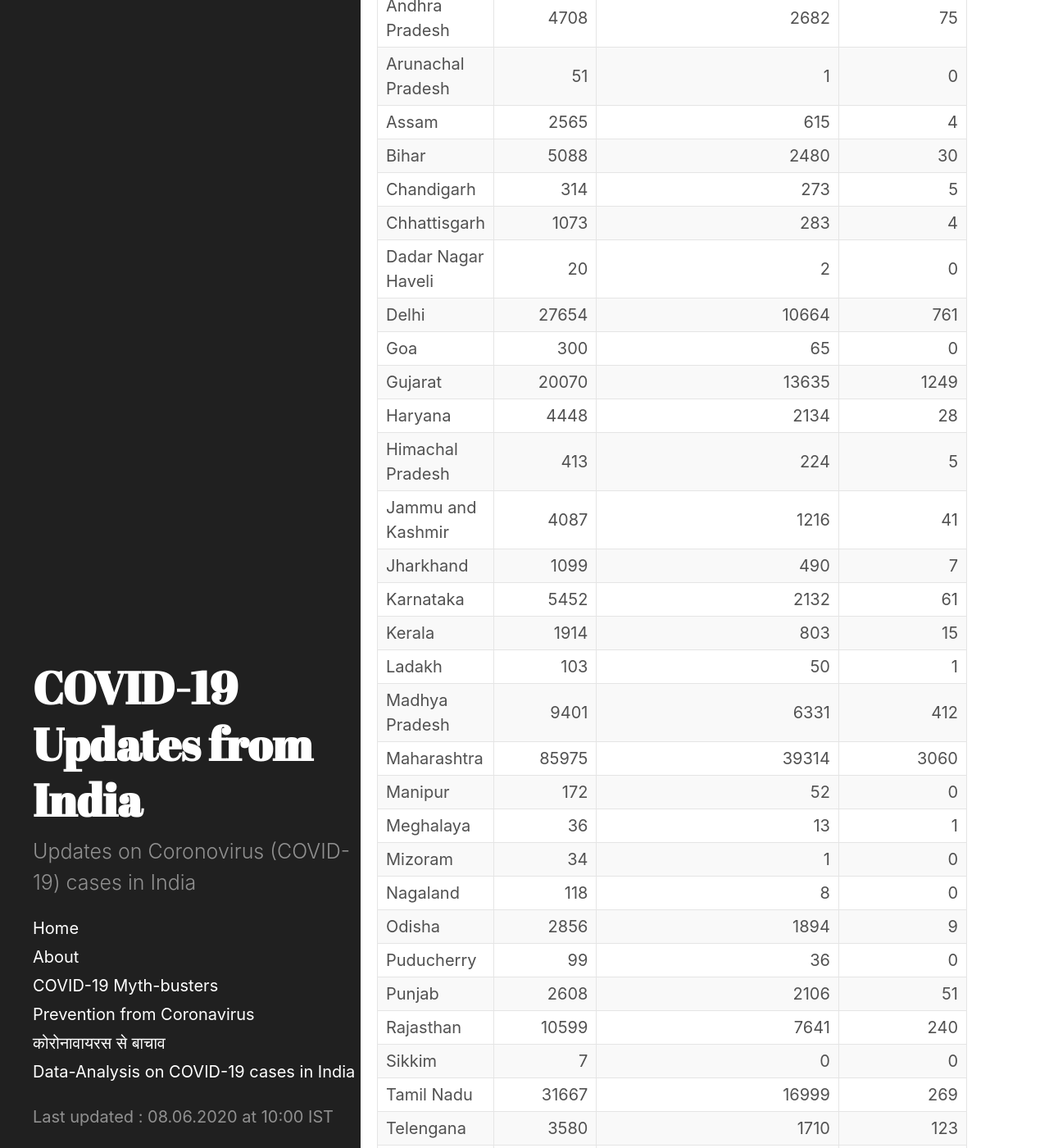
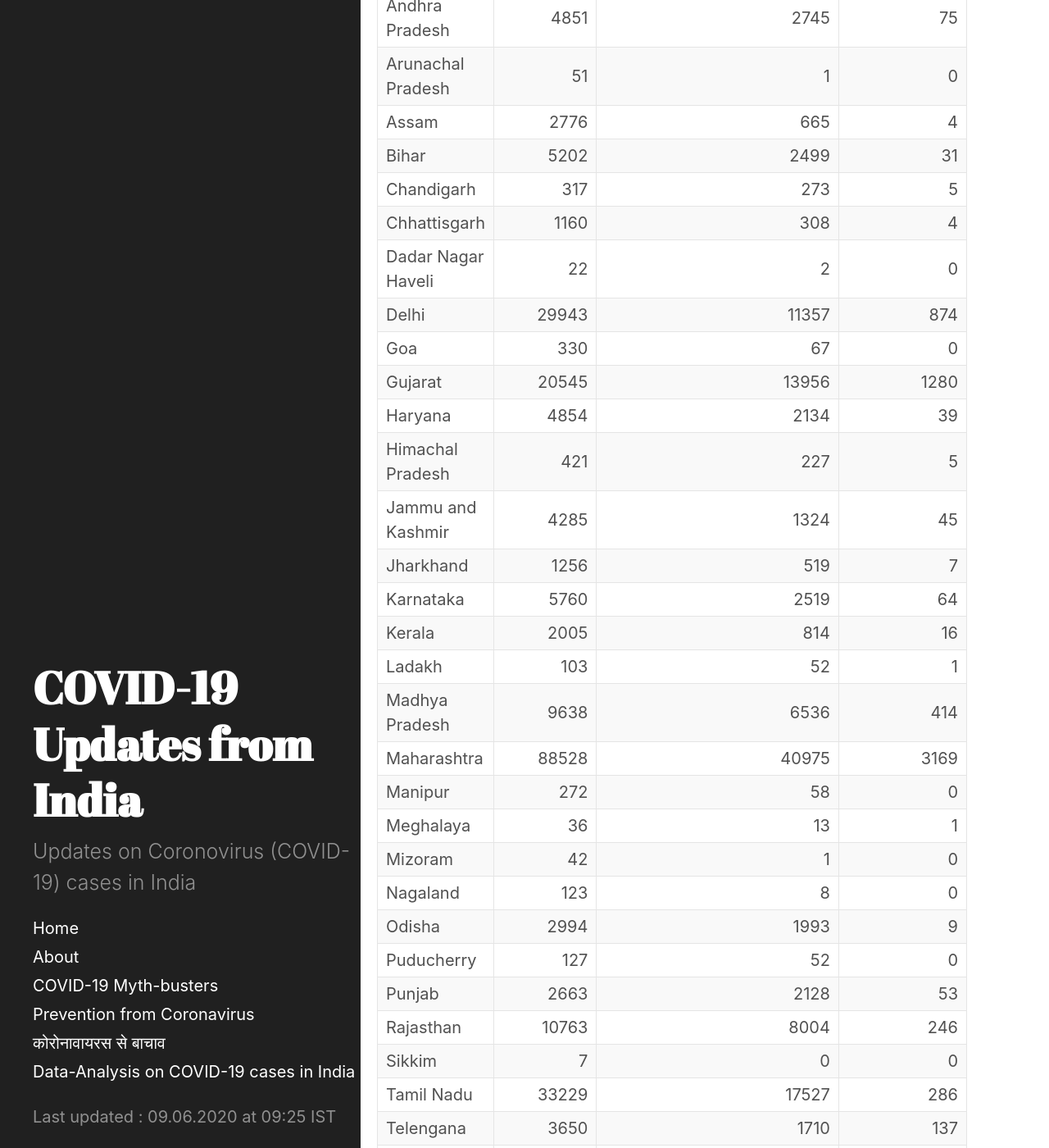
Before and after one commit to bhooraj/covid19updates-india, a Jekyll site: the page built from _posts/2020-06-09-home.md, in a window 1280 px wide and 1400 px high, scrolled down 818 px. Shown: the whole window at 82% size. Built offline with Jekyll 4.4.1, drawn with Linux system fonts in a browser that asks for light colours; some of the changed text lies outside the part shown.

Commit message:
9thJune Update

```diff
--- a/_data/last_updated.yml
+++ b/_data/last_updated.yml
@@ -1 +1 @@
-- updated_on : 08.06.2020 at 10:00 IST
+- updated_on : 09.06.2020 at 09:25 IST
--- /dev/null
+++ b/_includes/table-20200609-0925.md
@@ -0,0 +1,38 @@
+| Name of State / UT               |   Total Confirmed cases |   Cured/Discharged/Migrated |   Deaths ( more than 70% cases due to comorbidities ) |
+|:---------------------------------|------------------------:|----------------------------:|------------------------------------------------------:|
+| Andaman and Nicobar Islands      |                      33 |                          33 |                                                     0 |
+| Andhra Pradesh                   |                    4851 |                        2745 |                                                    75 |
+| Arunachal Pradesh                |                      51 |                           1 |                                                     0 |
+| Assam                            |                    2776 |                         665 |                                                     4 |
+| Bihar                            |                    5202 |                        2499 |                                                    31 |
+| Chandigarh                       |                     317 |                         273 |                                                     5 |
+| Chhattisgarh                     |                    1160 |                         308 |                                                     4 |
+| Dadar Nagar Haveli               |                      22 |                           2 |                                                     0 |
+| Delhi                            |                   29943 |                       11357 |                                                   874 |
+| Goa                              |                     330 |                          67 |                                                     0 |
+| Gujarat                          |                   20545 |                       13956 |                                                  1280 |
+| Haryana                          |                    4854 |                        2134 |                                                    39 |
+| Himachal Pradesh                 |                     421 |                         227 |                                                     5 |
+| Jammu and Kashmir                |                    4285 |                        1324 |                                                    45 |
+| Jharkhand                        |                    1256 |                         519 |                                                     7 |
+| Karnataka                        |                    5760 |                        2519 |                                                    64 |
+| Kerala                           |                    2005 |                         814 |                                                    16 |
+| Ladakh                           |                     103 |                          52 |                                                     1 |
+| Madhya Pradesh                   |                    9638 |                        6536 |                                                   414 |
+| Maharashtra                      |                   88528 |                       40975 |                                                  3169 |
+| Manipur                          |                     272 |                          58 |                                                     0 |
+| Meghalaya                        |                      36 |                          13 |                                                     1 |
+| Mizoram                          |                      42 |                           1 |                                                     0 |
+| Nagaland                         |                     123 |                           8 |                                                     0 |
+| Odisha                           |                    2994 |                        1993 |                                                     9 |
+| Puducherry                       |                     127 |                          52 |                                                     0 |
+| Punjab                           |                    2663 |                        2128 |                                                    53 |
+| Rajasthan                        |                   10763 |                        8004 |                                                   246 |
+| Sikkim                           |                       7 |                           0 |                                                     0 |
+| Tamil Nadu                       |                   33229 |                       17527 |                                                   286 |
+| Telengana                        |                    3650 |                        1710 |                                                   137 |
+| Tripura                          |                     838 |                         192 |                                                     0 |
+| Uttarakhand                      |                    1411 |                         714 |                                                    13 |
+| Uttar Pradesh                    |                   10947 |                        6344 |                                                   283 |
+| West Bengal                      |                    8613 |                        3465 |                                                   405 |
+| Cases being reassigned to states |                    8803 |                           0 |                                                     0 |
--- a/_posts/2020-06-08-home.md
+++ b/_posts/2020-06-09-home.md
@@ -4,7 +4,7 @@
 last_update: true
 ---
 
-#### COVID-19 Cases in India (as on  08 June 2020, 08:00 IST ( IST)
+#### COVID-19 Cases in India (as on  09 June 2020, 08:00 IST ( IST)
 <div class="alert alert-primary" role="alert">
 <p id = "totalcases" style="font-size: 1.2rem; font-weight: bold;"></p>
 <p id = "totalrecovered" style="font-size: 1.2rem; font-weight: bold;"></p>
@@ -22,7 +22,7 @@
 
 <div class="datatable-begin"></div>
 
-{% include table-20200608-1000.md %}
+{% include table-20200609-0925.md %}
 
 <div class="datatable-end"></div>
 <br>
```
Also changed, not shown: _includes/charts-20200609-0926.html (added, +193 -0 lines), _posts/2020-05-30-Updates.md (renamed from _posts/2020-05-29-Updates.md, +5 -0 lines), _posts/2020-06-09-Latest-updates.md (renamed from _posts/2020-06-08-Latest-updates.md, +4 -6 lines), stats-and-charts.md (+2 -2 lines).
